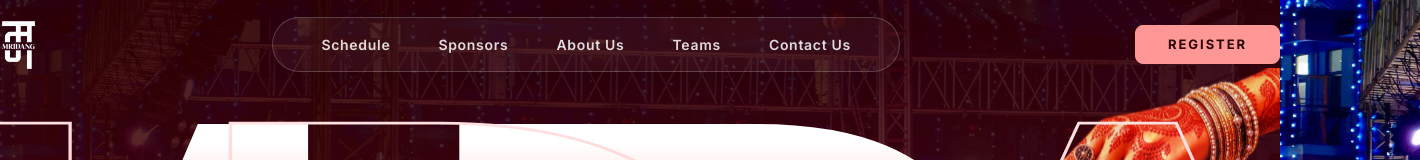
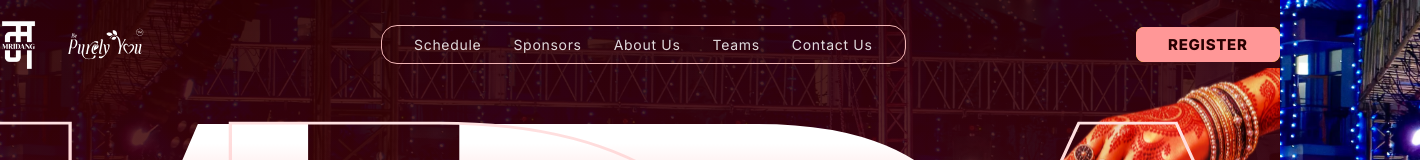
Before and after one commit to mridang-iiitu/Mridang-2k26, a React (Vite) app in the folder frontend/: page / in a window 1280 px wide. Shown: the top 160 px of the page, 1420 px wide, since content can reach past the window. Built offline with nearby package versions, Linux system fonts and the light colour scheme; a web font is replaced by a local one.

Commit message:
refactor: update UI styling with refined typography, updated button animations, and optimized navbar components

```diff
--- a/frontend/src/components/Navbar.jsx
+++ b/frontend/src/components/Navbar.jsx
@@ -1,5 +1,6 @@
 import React, { useState, useEffect } from "react";
 import logoImg from "../assets/mr.webp";
+import titleImg from "../assets/titles.svg";
 import { Button } from "./ui/Button";
 
 const NAV_LINKS = [
@@ -27,18 +28,18 @@ export default function Navbar() {
   return (
     <nav
       className={`
-        fixed top-4 left-0 right-0 z-[100]
-        flex items-center justify-between
-        px-8 lg:px-16
+        fixed left-0 right-0 z-[100]
         transition-all duration-300
-        ${isScrolled ? "py-5 bg-[#280001]/60 backdrop-blur-xl border-b border-white/5" : "pt-8 lg:pt-10 pb-8"}
+        ${isScrolled ? "top-0 py-5 bg-[#280001]/60 backdrop-blur-xl border-b border-white/5" : "top-4 pt-8 lg:pt-10 pb-8"}
       `}
     >
-      {/* ── Left: Logo ── */}
+      <div className="w-full max-w-[1440px] mx-auto flex items-center justify-between px-8 lg:px-16 xl:px-24">
+        {/* ── Left: Logos ── */}
+        <div className="shrink-0 flex items-center gap-4 lg:gap-6">
             <a
               href="#hero"
               onClick={(e) => scrollTo(e, "hero")}
-        className="shrink-0 transition-transform duration-200 hover:scale-105 active:scale-95"
+              className="transition-transform duration-200 hover:scale-105 active:scale-95"
             >
               <img
                 src={logoImg}
@@ -47,9 +48,21 @@ export default function Navbar() {
                 draggable="false"
               />
             </a>
+            <a
+              href="#"
+              className="transition-transform duration-200 hover:scale-105 active:scale-95"
+            >
+              <img
+                src={titleImg}
+                alt="Titles"
+                className="h-6 lg:h-8 w-auto object-contain mt-1 hidden sm:block"
+                draggable="false"
+              />
+            </a>
+        </div>
 
         {/* ── Center: Nav links in bordered pill ── */}
-      <div className="hidden lg:flex nav-menu-capsule">
+        <div className={`hidden lg:flex nav-menu-capsule ${isScrolled ? "scrolled-capsule" : ""}`}>
           {NAV_LINKS.map((link) => (
             <a
               key={link.target}
@@ -71,6 +84,7 @@ export default function Navbar() {
             Register
           </Button>
         </div>
+      </div>
     </nav>
   );
 }
--- a/frontend/src/components/ui/Button.jsx
+++ b/frontend/src/components/ui/Button.jsx
@@ -39,14 +39,14 @@ export function Button({
   if (href) {
     return (
       <a href={href} className={classes} {...rest}>
-        {children}
+        <span>{children}</span>
       </a>
     );
   }
 
   return (
     <button type="button" onClick={onClick} className={classes} {...rest}>
-      {children}
+      <span>{children}</span>
     </button>
   );
 }
--- a/frontend/src/index.css
+++ b/frontend/src/index.css
@@ -72,7 +72,7 @@
 @theme {
   --font-dorsa: "Dorsa", sans-serif;
   --font-imbue: "Imbue", serif;
-  --font-sans: "Google Sans", "Inter", "Segoe UI", sans-serif;
+  --font-sans: "Google Sans Flex", "Inter", "Segoe UI", sans-serif;
 
   /* Brand colour tokens */
   --color-coral: #FF9797;
@@ -342,6 +342,7 @@ button {
     opacity: 0;
     transform: translateY(40px);
   }
+
   to {
     opacity: 1;
     transform: translateY(0);
@@ -354,6 +355,7 @@ button {
     opacity: 0;
     transform: translateY(-100%);
   }
+
   to {
     opacity: 1;
     transform: translateY(0);
@@ -362,10 +364,12 @@ button {
 
 /* "SCROLL TO EXPLORE" bouncing arrow */
 @keyframes ctaBounce {
+
   0%,
   100% {
     transform: translateY(0);
   }
+
   50% {
     transform: translateY(-6px);
   }
@@ -373,10 +377,12 @@ button {
 
 /* Radio.webp ambient float */
 @keyframes float {
+
   0%,
   100% {
     transform: translateY(0px);
   }
+
   50% {
     transform: translateY(-12px);
   }
@@ -387,9 +393,11 @@ button {
   0% {
     background-position: 50% 0%;
   }
+
   50% {
     background-position: 50% 100%;
   }
+
   100% {
     background-position: 50% 0%;
   }
@@ -400,6 +408,7 @@ button {
   from {
     transform: rotate(0deg);
   }
+
   to {
     transform: rotate(360deg);
   }
@@ -410,6 +419,7 @@ button {
   from {
     transform: rotate(0deg);
   }
+
   to {
     transform: rotate(-360deg);
   }
@@ -417,10 +427,12 @@ button {
 
 /* Mandala breathing opacity pulse */
 @keyframes mandalaBreath {
+
   0%,
   100% {
     opacity: 0.6;
   }
+
   50% {
     opacity: 0.85;
   }
@@ -432,6 +444,7 @@ button {
     transform: rotateX(0deg);
     opacity: 1;
   }
+
   100% {
     transform: rotateX(-90deg);
     opacity: 0;
@@ -444,6 +457,7 @@ button {
     transform: rotateX(90deg);
     opacity: 0;
   }
+
   100% {
     transform: rotateX(0deg);
     opacity: 1;
@@ -452,10 +466,12 @@ button {
 
 /* Clock colon blink */
 @keyframes colonBlink {
+
   0%,
   100% {
     opacity: 1;
   }
+
   50% {
     opacity: 0.3;
   }
@@ -466,6 +482,7 @@ button {
   from {
     opacity: 0;
   }
+
   to {
     opacity: 1;
   }
@@ -525,6 +542,7 @@ button {
    transitions (scroll) are kept intact.
    ───────────────────────────────────────── */
 @media (prefers-reduced-motion: reduce) {
+
   *,
   *::before,
   *::after {
@@ -593,15 +611,47 @@ button {
 
 /* ── Register variant ──────────────────── */
 .btn-register {
-  background-color: #FF9797 !important;
+  position: relative;
+  overflow: hidden;
+  background-color: #FFD700 !important;
+  /* Base is yellow (revealed on hover) */
   color: #280001 !important;
-  border: 1.5px solid #FF9797 !important;
+  border: none !important;
   border-radius: 8px !important;
-  padding: 12px 32px !important;
-  font-size: 13px !important;
-  font-weight: 700 !important;
-  letter-spacing: 0.15em !important;
+  padding: 10px 32px !important;
+  font-size: 15px !important;
+  font-weight: 800 !important;
+  letter-spacing: 0.05em !important;
   text-transform: uppercase !important;
+}
+
+.btn-register span {
+  position: relative;
+  z-index: 1;
+  display: block;
+  text-align: center;
+}
+
+.btn-register::before {
+  content: '';
+  position: absolute;
+  top: 0;
+  left: -20%;
+  width: 140%;
+  height: 100%;
+  background: #FF9797;
+  /* Initial layer (current colour) */
+  transform: skew(30deg);
+  transition: transform 0.8s cubic-bezier(0.3, 1, 0.8, 1);
+  z-index: 0;
+}
+
+.btn-register:hover::before {
+  transform: translate3d(120%, 0, 0) skew(30deg);
+}
+
+.btn-register:active {
+  transform: scale(0.96);
 }
 
 /* ─────────────────────────────────────────
@@ -610,25 +660,30 @@ button {
 .nav-menu-capsule {
   display: flex;
   align-items: center;
-  gap: 48px;
-  border: 1px solid rgba(255, 255, 255, 0.2);
-  border-radius: 9999px;
-  padding: 16px 48px;
+  gap: 32px;
+  border: 1.25px solid rgba(255, 194, 194, 0.933);
+  border-radius: 16px;
+  padding: 8px 32px;
+  background-color: transparent;
+  transition: all 300ms ease;
+}
+
+.nav-menu-capsule.scrolled-capsule {
+  border-color: rgba(255, 255, 255, 0.2);
   background-color: rgba(255, 255, 255, 0.04);
   backdrop-filter: blur(12px);
   -webkit-backdrop-filter: blur(12px);
   box-shadow: 0 4px 30px rgba(0, 0, 0, 0.2);
-  transition: all 300ms ease;
 }
 
-.nav-menu-capsule:hover {
+.nav-menu-capsule.scrolled-capsule:hover {
   border-color: rgba(255, 255, 255, 0.35);
 }
 
 .nav-menu-link {
   font-family: var(--font-sans);
   font-size: 14px;
-  font-weight: 600;
+  font-weight: 400;
   color: rgba(255, 255, 255, 0.85);
   letter-spacing: 0.05em;
   text-decoration: none;
@@ -643,20 +698,6 @@ button {
 
 .nav-menu-link:active {
   transform: scale(0.95);
-}
-
-.btn-register:hover {
-  background-color: #FFD700 !important;
-  border-color: #FFD700 !important;
-  color: #280001 !important;
-  transform: scale(1.05);
-  box-shadow: none;
-}
-
-.btn-register:active {
-  transform: scale(0.96);
-  background-color: #e6b800 !important;
-  border-color: #e6b800 !important;
 }
 
 /* ── Contact variant ───────────────────── */
@@ -930,7 +971,7 @@ button {
   }
 }
 
-  /* ---- MandalaDecor.css ---- */
+/* ---- MandalaDecor.css ---- */
 .mandala-float {
   position: absolute;
   pointer-events: none;
@@ -1009,11 +1050,9 @@ button {
   left: 0;
   right: 0;
   height: 3px;
-  background: linear-gradient(
-    90deg,
-    var(--color-accent-gold),
-    var(--color-accent-crimson)
-  );
+  background: linear-gradient(90deg,
+      var(--color-accent-gold),
+      var(--color-accent-crimson));
   opacity: 0;
   transition: opacity 0.3s ease;
 }
@@ -1061,11 +1100,9 @@ button {
   height: 80px;
   border-radius: 50%;
   margin: 0 auto 1.25rem;
-  background: linear-gradient(
-    135deg,
-    var(--color-accent-crimson),
-    var(--color-accent-gold)
-  );
+  background: linear-gradient(135deg,
+      var(--color-accent-crimson),
+      var(--color-accent-gold));
   display: flex;
   align-items: center;
   justify-content: center;
@@ -1207,11 +1244,9 @@ button {
   text-transform: uppercase;
   letter-spacing: 0.12em;
   padding: 0.9rem 2.5rem;
-  background: linear-gradient(
-    135deg,
-    var(--color-accent-gold),
-    var(--color-accent-crimson)
-  );
+  background: linear-gradient(135deg,
+      var(--color-accent-gold),
+      var(--color-accent-crimson));
   color: var(--color-text-heading);
   border-radius: var(--radius-md);
   transition: opacity 0.3s ease, transform 0.3s ease;
```
Also changed, not shown: frontend/src/assets/radio-control.webp (added), frontend/src/assets/titles.svg (added). Lines whose indentation alone changed are shown as unchanged.
